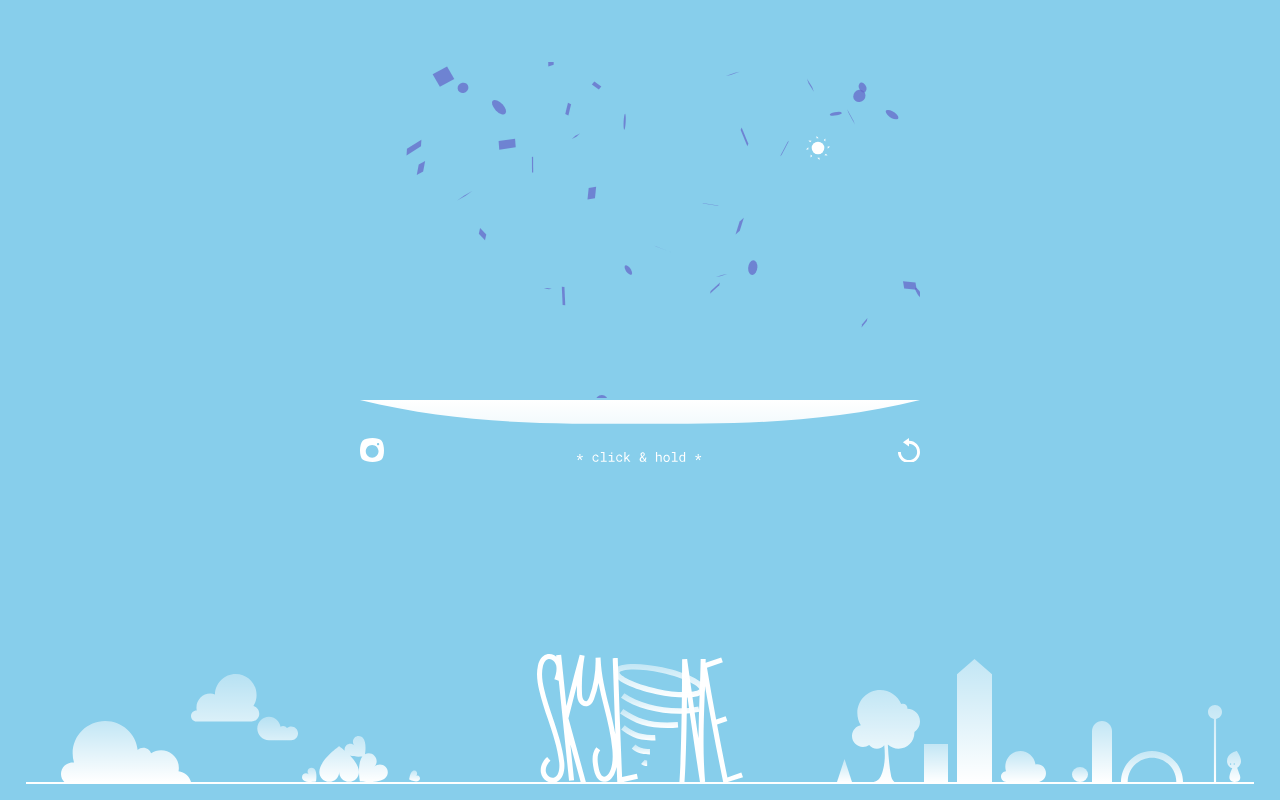
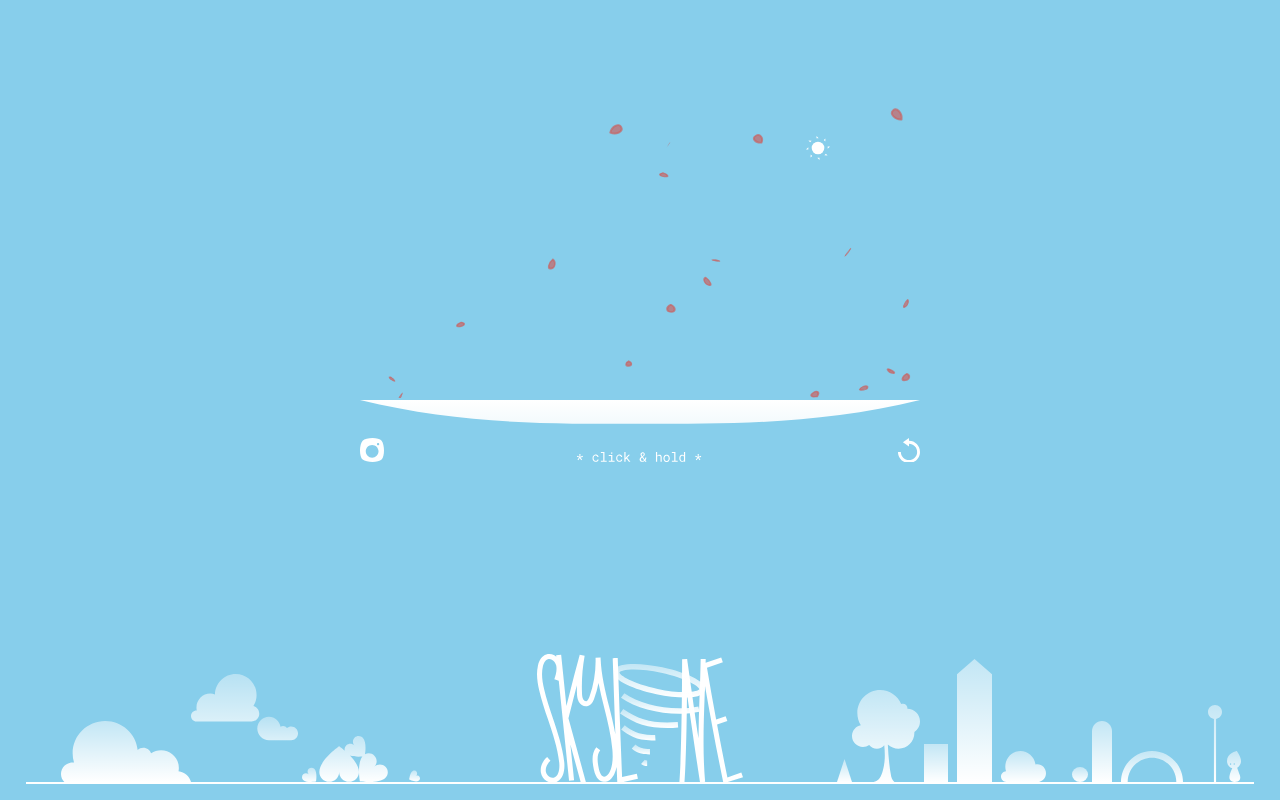
Before and after one commit to kimestelle/city-skyline, a React (Vite) app: page / in a window 1280 px wide. Both pictures are taken after a click on the picture 361 px from the left and 758 px from the top of the page. Built offline with nearby package versions, Linux system fonts and the light colour scheme.

Commit message:
implemented suggested changes for safari, heart animation

```diff
--- a/index.html
+++ b/index.html
@@ -3,7 +3,7 @@
   <head>
     <meta charset="UTF-8" />
     <link rel="icon" type="image/svg+xml" href="/vite.svg" />
-    <meta name="viewport" content="width=device-width, initial-scale=1" />
+    <meta name="viewport" content="width=device-width, initial-scale=1, viewport-fit=cover">
     <title>Skyline Interactive</title>
     <link rel="preconnect" href="https://fonts.googleapis.com">
     <link rel="preconnect" href="https://fonts.gstatic.com" crossorigin>
--- a/package.json
+++ b/package.json
@@ -15,7 +15,8 @@
   "dependencies": {
     "react": "^18.2.0",
     "react-dom": "^18.2.0",
-    "react-select": "^5.8.0"
+    "react-select": "^5.8.0",
+    "use-confetti-svg": "^1.0.2"
   },
   "devDependencies": {
     "@types/react": "^18.2.66",
--- a/src/App.css
+++ b/src/App.css
@@ -1,5 +1,3 @@
-
-
 /* Global Styles */
 html, body {
   overflow: hidden;
@@ -7,6 +5,12 @@ html, body {
   margin: 0;
   padding: 0;
   -webkit-overflow-scrolling: touch;
+  -webkit-touch-callout: none;
+  -webkit-user-drag: none;
+  -moz-user-drag: none; /* Disable image dragging in Mozilla browsers */
+  -ms-user-drag: none; /* Disable image dragging in Microsoft browsers */
+  -webkit-tap-highlight-color: rgba(0, 0, 0, 0);
+  user-select: none;
 }
 
 .App {
@@ -205,6 +209,7 @@ html, body {
     padding-bottom: env(safe-area-inset-bottom);
     padding-left: env(safe-area-inset-left);
     max-height: 100svh;
+    min-height: 100svh;
     height: 100svh;
     max-height: -webkit-fill-available;
     overflow: hidden;
--- a/src/App.jsx
+++ b/src/App.jsx
@@ -16,7 +16,8 @@ import Sky from './components/sky.jsx';
 function App() {
   const toCaptureRef = useRef(null);
   const [blockType, setType] = useState(null);
-  const [weatherState, setWeatherState] = useState({ weather: null, day: true });
+  const [weather, setWeather] = useState(null);
+  const [day, setDay] = useState(true);
 
   var blockMap = blockImages
   const handleTypeChange = (newType) => {
@@ -27,18 +28,12 @@ function App() {
   }
 
   const handleDayChange = (dayChange) => {
-    setWeatherState((prevWeatherState) => ({
-      ...prevWeatherState,
-      day: dayChange,
-    }));
+    setDay(dayChange);
   };
 
   const handleWeatherChange = (weatherChange) => {
-    setWeatherState((prevWeatherState) => ({
-      ...prevWeatherState,
-      weather: weatherChange,
-    }));
-    console.log(weatherState);
+    setWeather(weatherChange);
+    console.log(weather);
   };
 
   return (
@@ -51,7 +46,7 @@ function App() {
             <City blockType={blockType} onUndo={handleUndo}/>
             <img src={ground} className="floor"/>
             <div className="city-weather">
-               <Weather weatherState={weatherState}/>
+               <Weather weather={weather} day={day}/>
             </div>
             <Screenshot targetRef={toCaptureRef}/>
         </div>
--- a/src/components/weather-menu.jsx
+++ b/src/components/weather-menu.jsx
@@ -20,6 +20,7 @@ const WeatherMenu = ({ onWeatherChange }) => {
       }, 60000);
   }
 
+
   return (
     <div className="block-container">
       {blockImages.map((img, index) => (
--- a/src/weather/hearts.jsx
+++ b/src/weather/hearts.jsx
@@ -1,6 +1,16 @@
 import { Component } from 'react';
-import Confetti from 'react-confetti';
-import heart from '../assets/weather/heart.svg'
+import Confetti from 'react-confetti'
+
+function drawHeart(ctx) {
+  const length = Math.random() *  5;
+  ctx.beginPath();
+  ctx.moveTo(0, 0);
+  ctx.bezierCurveTo(-5, -length, -5, -length * 3, 0, -length * 3);
+  ctx.bezierCurveTo(5, -length * 3, 5, -length, 0, 0);
+  ctx.stroke();
+  ctx.fill();
+  ctx.closePath();
+}
 
 class Hearts extends Component {
   render() {
@@ -9,12 +19,19 @@ class Hearts extends Component {
       <div className="confetti-container">
         <Confetti
           width={1080}
-          drawShape={heart}
-          colors={['rgba(100, 100, 200, 0.7)']}
-          gravity={2}
-          angle={0}
+          numberOfPieces={100}
+          height={window.innerHeight}
+          drawShape={drawHeart}
+          colors={['rgba(200, 100, 100, 0.7)']}
+          gravity={-0.001}
+          angle={90}
           initialVelocityX={0}
           wind={0}
+          confettiSource={{
+            x: 0,
+            w: 1080,
+            y: window.innerHeight / 2,
+          }}
         />
       </div>
     );
--- a/src/weather/weather.jsx
+++ b/src/weather/weather.jsx
@@ -1,4 +1,3 @@
-import {useEffect} from 'react';
 import Snow from './snow.jsx';
 import Rain from './rain.jsx';
 import Fog from './fog.jsx';
@@ -7,12 +6,7 @@ import '../components/weather-menu.css';
 import '../App.css';
 import PropTypes from 'prop-types';
 
-const Weather = ({ weatherState }) => {
-    const { weather, day } = weatherState || {};
-
-    useEffect(() => {
-      console.log("Weather updated:", weatherState);
-    }, [weatherState]);
+const Weather = ({ weather, day }) => {
 
     if (!weather) {
       return null;
@@ -31,10 +25,8 @@ const Weather = ({ weatherState }) => {
   };
 
   Weather.propTypes = {
-    weatherState: PropTypes.shape({
-      weather: PropTypes.string,
-      day: PropTypes.bool.isRequired,
-    }),
+    weather: PropTypes.string,
+    day: PropTypes.bool
   };
 
   export default Weather;
```
Also changed, not shown: src/assets/weather/bubble.svg (added), 1 other file (tests, documents, lock files or other folders).
